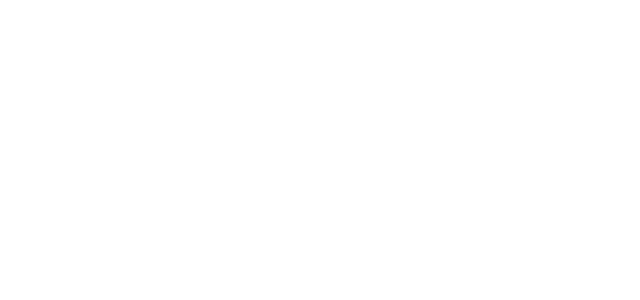
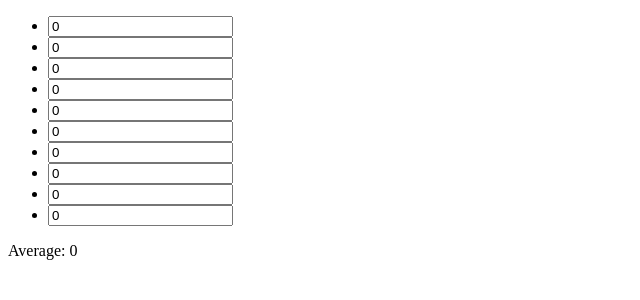
Before and after one commit to poximy/resers, a Svelte app: page / in a window 1280 px wide. Shown: the top 300 px of the page, without its empty margins (0-640 px from the left). Built offline with nearby package versions, Linux system fonts and the light colour scheme.

Commit message:
Add table component

```diff
--- a/src/App.svelte
+++ b/src/App.svelte
@@ -1,7 +1,9 @@
 <script lang="ts">
+  import Table from "./components/Table.svelte";
 </script>
 
 <main>
+  <Table/>
 </main>
 
 <style>
--- /dev/null
+++ b/src/components/Table.svelte
@@ -0,0 +1,17 @@
+<script lang="ts">
+  let cells: number[] = Array(10).fill(0);
+
+  $: average = cells.reduce((x, y) => x + y) / 10
+</script>
+
+<ul>
+  {#each cells as _, index}
+    <li>
+      <input type="number" bind:value={cells[index]} />
+    </li>
+  {/each}
+</ul>
+<p>Average: {average}</p>
+
+<style>
+</style>
```
